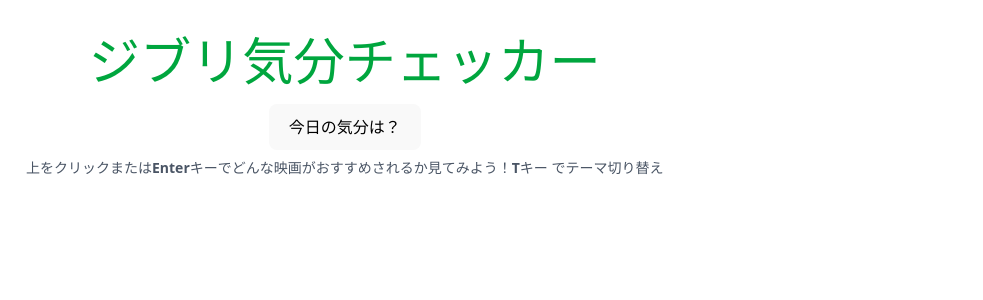
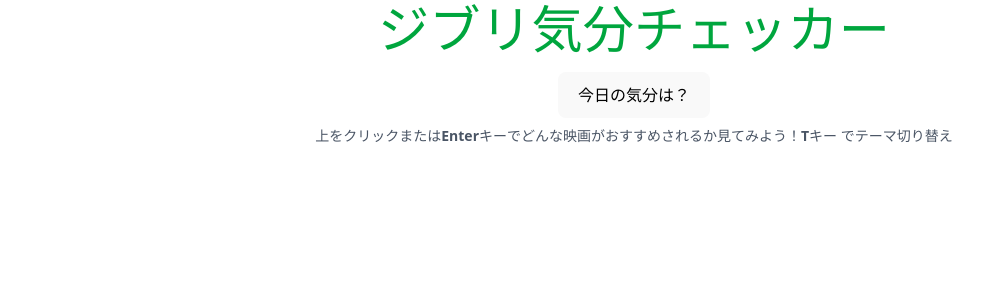
Before and after one commit to Miyako-Matsui/ghibli-mood-app, a React (Vite) app: page / in a window 1280 px wide. Shown: the top 300 px of the page, without its empty margins (6-989 px from the left). Built offline with nearby package versions, Linux system fonts and the light colour scheme; no server answers.

Commit message:
sccess black bg

```diff
--- a/src/GhibliApp.jsx
+++ b/src/GhibliApp.jsx
@@ -37,7 +37,7 @@
                 theme === 'light'
                     ? 'bg-white text-black'
                     : 'bg-black text-white'
-            } h-screen text-center p-8`}
+            } h-screen text-center w-screen`}
         >
             <ThemeToggler onThemeChange={setTheme} />
 
```
